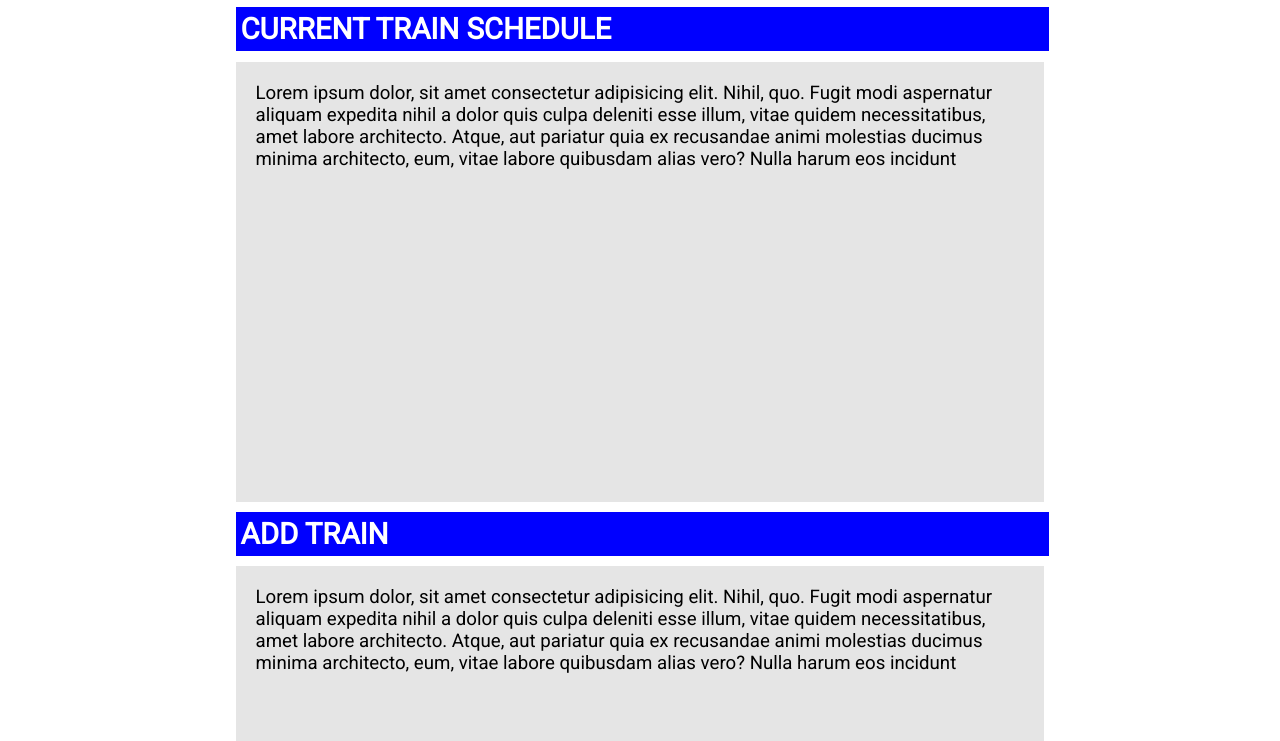
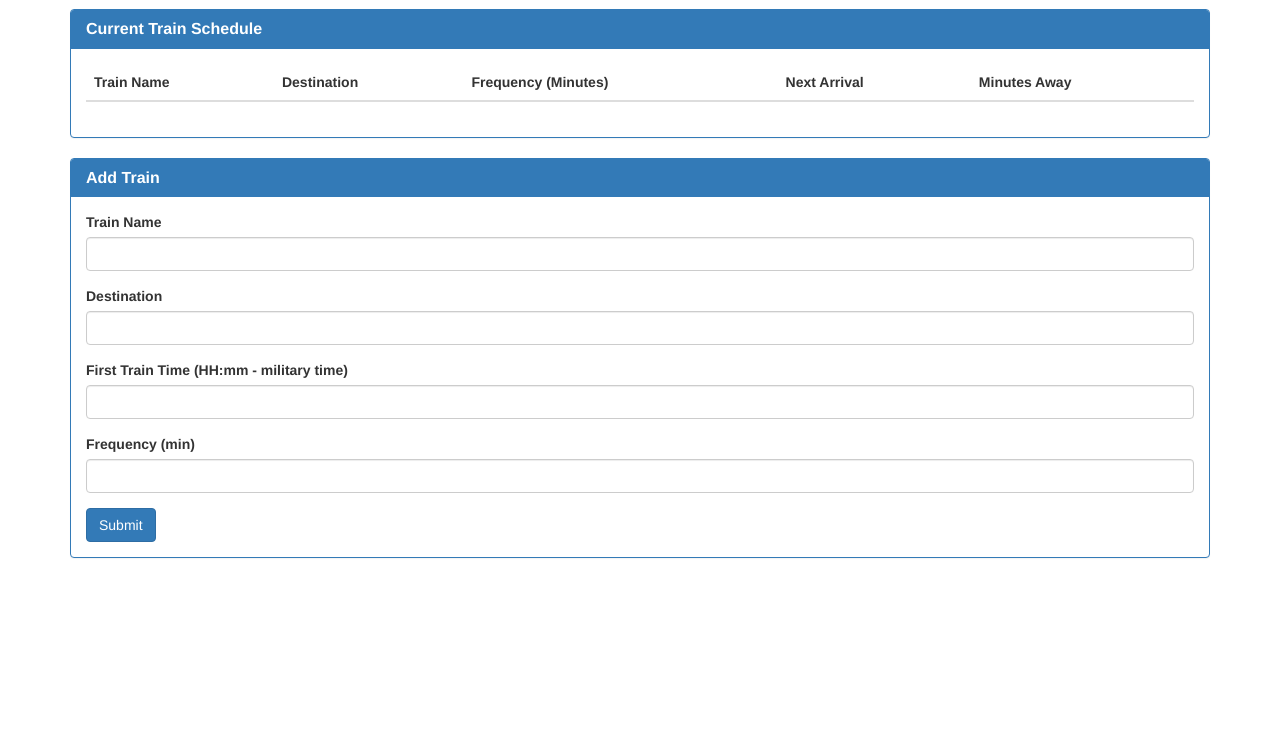
Before and after one commit to chaucees/train-time, a plain HTML site: page index.html in a window 1280 px wide. Shown: the part 216-957 px from the top of the page. After the commit the page ends 800 px from the top, so only its background shows below. Drawn offline with nearby package versions, Linux system fonts and the light colour scheme.

Commit message:
update styling

```diff
--- a/index.html
+++ b/index.html
@@ -1,37 +1,111 @@
 <!DOCTYPE html>
-<html lang="en">
+
+<html lang="en-us">
+
   <head>
+
     <meta charset="UTF-8">
-    <meta name="viewport" content="width=device-width, initial-scale=1.0">
-    <meta http-equiv="X-UA-Compatible" content="ie=edge">
-    <link href="style.css" type="text/css" rel="stylesheet" media="screen,projection"/>
+    <title>Train Time Tracker</title>
 
-    <link href="https://fonts.googleapis.com/css?family=Roboto" rel="stylesheet">
+    <!-- Bootstrap -->
+    <link rel="stylesheet" href="https://maxcdn.bootstrapcdn.com/bootstrap/3.3.7/css/bootstrap.min.css">
+    <script src="https://cdnjs.cloudflare.com/ajax/libs/jquery/3.2.1/jquery.min.js"></script>
+    <script src="https://maxcdn.bootstrapcdn.com/bootstrap/3.3.7/js/bootstrap.min.js"></script>
 
-<title>It's Train Time</title>
+    <!-- Firebase Reference -->
+    <script src="https://www.gstatic.com/firebasejs/live/3.0/firebase.js"></script>
+
+    <!-- Moment.js Reference -->
+    <!-- <script src="http://momentjs.com/downloads/moment.js"></script>   -->
+    <script src="https://cdn.jsdelivr.net/momentjs/2.12.0/moment.min.js"></script>
+
   </head>
+
   <body>
 
+    <!-- Employee Tracker -->
     <div class="container">
 
-    <div class="container" id="section1">
-        <h1>Train Time</h1>
+      <!-- Jumbotron -->
+      <div class="jumbotron" style="background-color: rgb(14, 14, 70); color: white">
+        <h1 class="text-center">Train Tracker</h1>
       </div>
 
-    <div class="container2"><h2>Current Train Schedule</h2></div>
+      <div class="row">
 
-    <div class="container" id="section2">
-        Lorem ipsum dolor, sit amet consectetur adipisicing elit. Nihil, quo. Fugit modi aspernatur aliquam expedita nihil a dolor quis culpa deleniti esse illum, vitae quidem necessitatibus, amet labore architecto. Atque, aut pariatur quia ex recusandae animi molestias ducimus minima architecto, eum, vitae labore quibusdam alias vero? Nulla harum eos incidunt
+        <div class="col-lg-12">
+
+        <!-- Current Employees-->
+          <div class="panel panel-primary">
+            <div class="panel-heading">
+              <h3 class="panel-title"><strong>Current Train Schedule</strong></h3>
+            </div>
+            <div class="panel-body">
+              <table class="table table-hover" id='employee-table'>
+                <thead>
+                  <tr>
+                    <th>Train Name</th>
+                    <th>Destination</th>
+                    <th>Frequency (Minutes)</th>
+                    <th>Next Arrival</th>
+                    <th>Minutes Away</th>
+                  </tr>
+                </thead>
+                <tbody>
+                </tbody>
+              </table>
+            </div>
           </div>
 
-    <div class="container2"><h2>Add Train</h2></div>
+          <!-- Add Employee  -->
+          <div class="panel panel-primary">
+            <div class="panel-heading">
+              <h3 class="panel-title"><strong>Add Train</strong></h3>
+            </div>
+            <div class="panel-body">
 
-    <div class="container" id="section3">
-        Lorem ipsum dolor, sit amet consectetur adipisicing elit. Nihil, quo. Fugit modi aspernatur aliquam expedita nihil a dolor quis culpa deleniti esse illum, vitae quidem necessitatibus, amet labore architecto. Atque, aut pariatur quia ex recusandae animi molestias ducimus minima architecto, eum, vitae labore quibusdam alias vero? Nulla harum eos incidunt
+              <!-- Entry Form -->
+              <form>
+                <div class="form-group">
+                  <label for="employee-name-input">Train Name</label>
+                  <input class="form-control" id="employee-name-input" type="text">
+                </div>
+                <div class="form-group">
+                  <label for="role-input">Destination</label>
+                  <input class="form-control" id="role-input" type="text">
+                </div>
+                <div class="form-group">
+                  <label for="start-input">First Train Time (HH:mm - military time)</label>
+                  <input class="form-control" id="start-input" type="text">
+                </div>
+                <div class="form-group">
+                  <label for="rate-input">Frequency (min)</label>
+                  <input class="form-control" id="rate-input" type="text">
+                </div>
+                <button class="btn btn-primary" id="add-employee-btn" type="submit">Submit</button>
+              </form>
+
             </div>
 
           </div>
 
+        </div>
+
+      </div>
+
+    </div>
+
+    <!-- JavaScript -->
+    <script src="logic.js"></script>
+
+    <!-- Firebase -->
+    <script src="https://www.gstatic.com/firebasejs/4.8.1/firebase.js"></script>
+
+    <!-- JQuery -->
+    <script src="https://cdnjs.cloudflare.com/ajax/libs/jquery/3.2.1/jquery.min.js"></script>
+
+
 
   </body>
+
 </html>
--- a/logic.js
+++ b/logic.js
@@ -2,8 +2,23 @@
 // Steps to complete:
 
 // 1. Initialize Firebase
-// 2. Create button for adding new employees - then update the html + update the database
+// 2. Create button for adding new train - then update the html + update the database
 // 3. Create a way to retrieve employees from the employee database.
 // 4. Create a way to calculate the months worked. Using difference between start and current time.
 //    Then use moment.js formatting to set difference in months.
 // 5. Calculate Total billed
+
+
+ // Initialize Firebase
+ var config = {
+    apiKey: "AIzaSyCyn0w7IfN1imwG8EAPeVlNXKamzMDbRTA",
+    authDomain: "train-time-f686e.firebaseapp.com",
+    databaseURL: "https://train-time-f686e.firebaseio.com",
+    projectId: "train-time-f686e",
+    storageBucket: "",
+    messagingSenderId: "606866579867"
+  };
+
+  firebase.initializeApp(config);
+
+  var database = firebase.database();
```
Lines whose indentation alone changed are shown as unchanged.
